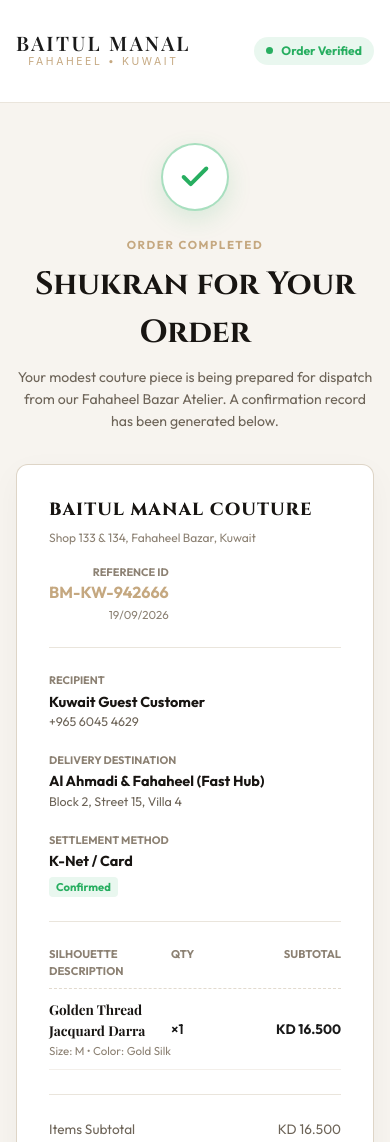
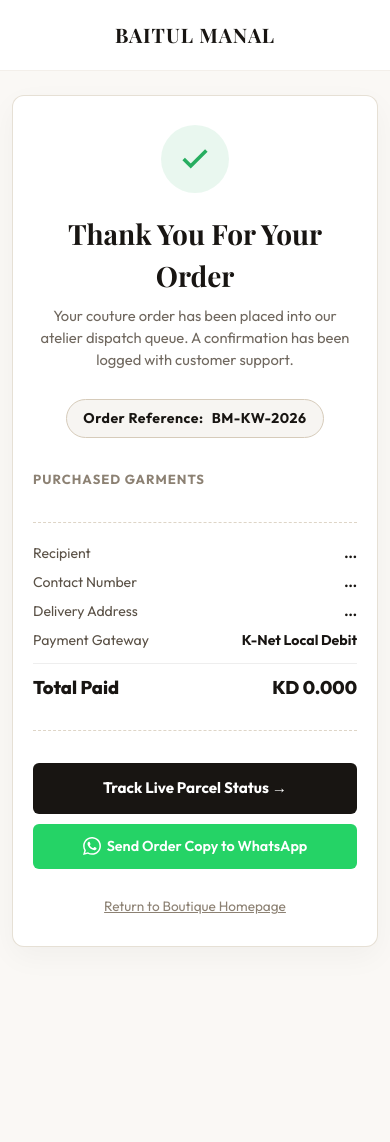
Before and after one commit to ikachi282004-creator/BAITUL-MANAL, a plain HTML site: page order-success.html in a window 390 px wide. Shown: the top 1142 px of the page. After the commit the page ends 995 px from the top, so only its background shows below. Drawn offline with nearby package versions, Linux system fonts and the light colour scheme; a web font is replaced by a local one.

Commit message:
feat: implement dedicated mobile-friendly order success receipt page

```diff
--- a/assets/js/checkout.js
+++ b/assets/js/checkout.js
@@ -276,7 +276,8 @@
         localStorage.setItem('bm_customer_phone', phone);
         window.dispatchEvent(new Event('bm_cart_updated'));
 
-        window.location.href = `track-order.html?id=${data.order.orderId}`;
+        // DIRECT REDIRECT TO DEDICATED MOBILE-FRIENDLY ORDER SUCCESS RECEIPT
+        window.location.href = `order-success.html?id=${data.order.orderId}`;
       } else {
         alert(data.error || 'Failed to place order. Please check your network connection.');
         placeOrderBtn.disabled = false;
--- a/assets/js/order-success.js
+++ b/assets/js/order-success.js
@@ -1,122 +1,66 @@
-/**
- * BAITUL MANAL — Order Success & Receipt Controller (order-success.js)
- * Reads latest placed order from localStorage('bm_last_order')
- * Calculates voucher metrics, clears shopping bag, and binds WhatsApp concierge.
- */
+document.addEventListener('DOMContentLoaded', async () => {
+  const urlParams = new URLSearchParams(window.location.search);
+  const orderId = urlParams.get('id');
 
-document.addEventListener('DOMContentLoaded', async () => {
-  let catalog = [];
-
-  try {
-    const res = await fetch('assets/data/products.json');
-    if (res.ok) catalog = await res.json();
-  } catch (e) {
-    console.warn('Catalog fetch fallback:', e);
+  let order = null;
+  const cachedOrderRaw = localStorage.getItem('bm_last_order');
+  if (cachedOrderRaw) {
+    try {
+      const parsed = JSON.parse(cachedOrderRaw);
+      if (!orderId || parsed.orderId === orderId) {
+        order = parsed;
+      }
+    } catch {}
   }
 
-  // Load Order Record
-  let order = null;
-  try {
-    const raw = localStorage.getItem('bm_last_order');
-    if (raw) order = JSON.parse(raw);
-  } catch (e) {
-    console.warn('Order read error:', e);
+  const API_BASE = window.location.hostname === 'localhost' || window.location.hostname === '127.0.0.1'
+    ? 'http://localhost:3000'
+    : 'https://baitul-manal-1.onrender.com';
+
+  if (!order && orderId) {
+    try {
+      const res = await fetch(`${API_BASE}/api/orders/${orderId}`);
+      if (res.ok) {
+        order = await res.json();
+      }
+    } catch (e) {
+      console.warn('Could not fetch order from backend:', e);
+    }
   }
 
-  // If no order exists, build a demo fallback
   if (!order) {
-    const fallbackId = 'BM-KW-' + Math.floor(100000 + Math.random() * 900000);
-    order = {
-      orderId: fallbackId,
-      date: new Date().toLocaleDateString('en-GB'),
-      recipient: {
-        name: 'Kuwait Guest Customer',
-        phone: '+965 6045 4629',
-        governorate: 'Al Ahmadi & Fahaheel (Fast Hub)',
-        address: 'Block 2, Street 15, Villa 4'
-      },
-      paymentMethod: 'K-Net / Card',
-      items: [
-        { id: 'BM-W-01', name: 'Golden Thread Jacquard Darra', size: 'M', color: 'Gold Silk', price: 16.500, qty: 1 }
-      ],
-      subtotal: 16.500,
-      deliveryFee: 1.500,
-      discount: 0.000,
-      total: 18.000
-    };
+    document.getElementById('orderRefDisplay').textContent = orderId || 'BM-KW-2026';
+    return;
   }
 
-  // Clear shopping bag after successful placement
-  localStorage.removeItem('bm_cart');
-  window.dispatchEvent(new Event('bm_cart_updated'));
+  // Populate UI
+  const orderRef = order.orderId || orderId || 'BM-KW-2026';
+  document.getElementById('orderRefDisplay').textContent = `#${orderRef}`;
+  document.getElementById('orderRecipient').textContent = order.recipient?.name || 'Customer';
+  document.getElementById('orderPhone').textContent = order.recipient?.phone || '+965';
+  document.getElementById('orderAddress').textContent = order.recipient?.address || order.deliveryArea || 'Kuwait';
+  document.getElementById('orderPayment').textContent = order.paymentMethod || 'K-Net Local Debit';
+  document.getElementById('orderTotalDisplay').textContent = `KD ${Number(order.total || 0).toFixed(3)}`;
 
-  // Hydrate DOM
-  document.getElementById('orderRefNumber').textContent = order.orderId;
-  document.getElementById('orderDate').textContent = order.date || new Date().toLocaleDateString('en-GB');
+  // Populate Track button
+  const trackBtn = document.getElementById('trackOrderBtn');
+  if (trackBtn) trackBtn.href = `track-order.html?id=${orderRef}`;
 
-  // Meta
-  document.getElementById('metaName').textContent = order.recipient?.name || 'Valued Guest';
-  document.getElementById('metaPhone').textContent = order.recipient?.phone || '+965 --------';
-  document.getElementById('metaArea').textContent = order.recipient?.governorate || 'Kuwait Governorate';
-  document.getElementById('metaAddress').textContent = order.recipient?.address || 'Kuwait Delivery Address';
-  document.getElementById('metaPayment').textContent = order.paymentMethod || 'K-Net Debit';
-
-  // Items List
-  const itemsContainer = document.getElementById('receiptItemsList');
+  // Populate Items Summary
+  const itemsContainer = document.getElementById('orderItemsSummary');
   if (itemsContainer && Array.isArray(order.items)) {
-    itemsContainer.innerHTML = order.items.map(item => {
-      const match = catalog.find(p => p.id === item.id);
-      const title = item.name || match?.name?.en || item.id;
-      const unit = item.price || match?.salePrice || match?.price || 0;
-      const lineTotal = unit * item.qty;
-
-      return `
-        <div class="receipt-item-row">
-          <div>
-            <span class="receipt-item-name">${title}</span>
-            <span class="receipt-item-spec">Size: ${item.size} • Color: ${item.color}</span>
-          </div>
-          <span style="font-weight:600;">×${item.qty}</span>
-          <span style="text-align:right; font-weight:700;">KD ${lineTotal.toFixed(3)}</span>
-        </div>
-      `;
-    }).join('');
+    itemsContainer.innerHTML = order.items.map(item => `
+      <div class="success-item-row">
+        <span>${item.name || item.id} (${item.size || 'M'}) x${item.qty || 1}</span>
+        <strong>KD ${Number((item.price || 0) * (item.qty || 1)).toFixed(3)}</strong>
+      </div>
+    `).join('');
   }
 
-  // Totals Ledger
-  document.getElementById('ledgerSubtotal').textContent = `KD ${(order.subtotal || 0).toFixed(3)}`;
-  document.getElementById('ledgerShipping').textContent = (order.deliveryFee === 0)
-    ? 'KD 0.000 (FREE)'
-    : `KD ${(order.deliveryFee || 0).toFixed(3)}`;
-
-  if (order.discount && order.discount > 0) {
-    const discRow = document.getElementById('ledgerDiscountRow');
-    if (discRow) discRow.style.display = 'flex';
-    document.getElementById('ledgerDiscount').textContent = `-KD ${order.discount.toFixed(3)}`;
-  }
-
-  document.getElementById('ledgerTotal').textContent = `KD ${(order.total || 0).toFixed(3)}`;
-
-  // Bind WhatsApp Dispatch Message
-  const waBtn = document.getElementById('whatsAppConfirmBtn');
+  // WhatsApp Concierge Link
+  const waBtn = document.getElementById('orderWhatsAppSupport');
   if (waBtn) {
-    const linesSummary = (order.items || []).map(i => `• ${i.name || i.id} (${i.size}) x${i.qty}`).join('\n');
-    const msg = encodeURIComponent(
-      `*BAITUL MANAL ORDER DISPATCH*\n\n` +
-      `*Order ID:* ${order.orderId}\n` +
-      `*Customer:* ${order.recipient?.name} (${order.recipient?.phone})\n` +
-      `*Destination:* ${order.recipient?.governorate}\n` +
-      `*Address:* ${order.recipient?.address}\n\n` +
-      `*Items:*\n${linesSummary}\n\n` +
-      `*Settlement:* ${order.paymentMethod}\n` +
-      `*Total Payable:* KD ${(order.total || 0).toFixed(3)}\n\n` +
-      `Kindly confirm dispatch from Fahaheel Bazar Atelier.`
-    );
+    const msg = encodeURIComponent(`Salam Baitul Manal! I just placed Order #${orderRef} for KD ${Number(order.total || 0).toFixed(3)}. Could you please confirm my dispatch status?`);
     waBtn.href = `https://wa.me/96560454629?text=${msg}`;
   }
-
-  // Print Handler
-  document.getElementById('printReceiptBtn')?.addEventListener('click', () => {
-    window.print();
-  });
 });
--- a/order-success.html
+++ b/order-success.html
@@ -3,147 +3,220 @@
 <head>
   <meta charset="UTF-8" />
   <meta name="viewport" content="width=device-width, initial-scale=1.0" />
-  <title>Order Confirmation | BAITUL MANAL Kuwait</title>
+  <title>Order Confirmed | BAITUL MANAL Kuwait</title>
 
   <link rel="preconnect" href="https://fonts.googleapis.com">
   <link rel="preconnect" href="https://fonts.gstatic.com" crossorigin>
-  <link href="https://fonts.googleapis.com/css2?family=Cinzel:wght@600;700;800&family=Outfit:wght@300;400;500;600;700&family=Playfair+Display:ital,wght@0,600;0,700;1,400&display=swap" rel="stylesheet">
+  <link href="https://fonts.googleapis.com/css2?family=Outfit:wght@300;400;500;600;700;800&family=Playfair+Display:ital,wght@0,600;0,700;1,400&display=swap" rel="stylesheet">
 
   <link rel="stylesheet" href="assets/css/variables.css" />
   <link rel="stylesheet" href="assets/css/base.css" />
   <link rel="stylesheet" href="assets/css/components.css" />
-  <link rel="stylesheet" href="assets/css/order-success.css" />
+  <style>
+    body {
+      background-color: #faf8f5;
+      font-family: 'Outfit', sans-serif;
+      color: #181512;
+      margin: 0;
+      padding: 0;
+    }
+    .success-wrapper {
+      max-width: 620px;
+      margin: 2.5rem auto 4rem;
+      padding: 0 16px;
+    }
+    .success-card {
+      background: #ffffff;
+      border-radius: 12px;
+      border: 1px solid rgba(214, 203, 186, 0.6);
+      padding: 2.5rem 2rem;
+      box-shadow: 0 10px 30px rgba(0,0,0,0.04);
+      text-align: center;
+    }
+    @media (max-width: 480px) {
+      .success-wrapper {
+        margin: 1.5rem auto 3rem;
+        padding: 0 12px;
+      }
+      .success-card {
+        padding: 1.8rem 1.25rem;
+      }
+    }
+    .success-badge {
+      width: 68px;
+      height: 68px;
+      margin: 0 auto 1.25rem;
+      background: rgba(39, 174, 96, 0.1);
+      border-radius: 50%;
+      display: flex;
+      align-items: center;
+      justify-content: center;
+      color: #27ae60;
+    }
+    .success-title {
+      font-family: 'Playfair Display', Georgia, serif;
+      font-size: 1.75rem;
+      font-weight: 700;
+      margin: 0 0 0.5rem;
+      color: #181512;
+    }
+    .success-sub {
+      color: #70685f;
+      font-size: 0.92rem;
+      line-height: 1.5;
+      margin: 0 0 1.75rem;
+    }
+    .order-tag {
+      display: inline-flex;
+      align-items: center;
+      gap: 8px;
+      background: #f7f5f2;
+      border: 1px solid #d6cbba;
+      padding: 8px 16px;
+      border-radius: 20px;
+      font-weight: 700;
+      font-size: 0.88rem;
+      letter-spacing: 0.5px;
+      margin-bottom: 2rem;
+    }
+    .receipt-ledger {
+      text-align: left;
+      border-top: 1px dashed rgba(214, 203, 186, 0.8);
+      border-bottom: 1px dashed rgba(214, 203, 186, 0.8);
+      padding: 1.25rem 0;
+      margin-bottom: 2rem;
+    }
+    .receipt-row {
+      display: flex;
+      justify-content: space-between;
+      font-size: 0.88rem;
+      margin-bottom: 8px;
+      color: #5a5146;
+    }
+    .receipt-row strong {
+      color: #181512;
+    }
+    .receipt-row.total-row {
+      font-size: 1.15rem;
+      font-weight: 800;
+      color: #181512;
+      margin-top: 12px;
+      padding-top: 10px;
+      border-top: 1px solid #eee;
+    }
+    .items-purchased-box {
+      text-align: left;
+      margin-bottom: 2rem;
+    }
+    .items-purchased-box h4 {
+      font-size: 0.82rem;
+      text-transform: uppercase;
+      letter-spacing: 1px;
+      color: #8c8173;
+      margin: 0 0 10px;
+    }
+    .success-item-row {
+      display: flex;
+      justify-content: space-between;
+      font-size: 0.88rem;
+      padding: 6px 0;
+      border-bottom: 1px solid #faf8f5;
+    }
+    .btn-action-primary {
+      display: block;
+      width: 100%;
+      background: #181512;
+      color: #ffffff !important;
+      text-decoration: none;
+      padding: 14px 20px;
+      border-radius: 6px;
+      font-weight: 700;
+      font-size: 0.95rem;
+      margin-bottom: 10px;
+      transition: background 0.2s;
+    }
+    .btn-action-primary:hover {
+      background: #332d27;
+    }
+    .btn-action-outline {
+      display: flex;
+      align-items: center;
+      justify-content: center;
+      gap: 6px;
+      width: 100%;
+      background: #25d366;
+      color: #ffffff !important;
+      text-decoration: none;
+      padding: 12px 20px;
+      border-radius: 6px;
+      font-weight: 600;
+      font-size: 0.9rem;
+    }
+  </style>
 </head>
-<body class="success-page-body">
+<body>
 
-  <!-- Header -->
-  <header class="site-header site-header--minimal">
-    <div class="container header__inner">
-      <a href="index.html" class="brand-logo">
-        <span class="brand-logo__primary">BAITUL MANAL</span>
-        <span class="brand-logo__sub">FAHAHEEL • KUWAIT</span>
-      </a>
-      <div class="header-status-badge">
-        <span class="status-dot"></span>
-        <span>Order Verified</span>
-      </div>
-    </div>
+  <header style="padding: 1.25rem 0; text-align: center; border-bottom: 1px solid rgba(214,203,186,0.3); background: #ffffff;">
+    <a href="index.html" style="font-family: 'Playfair Display', serif; font-size: 1.25rem; font-weight: 700; color: #181512; text-decoration: none; letter-spacing: 1px;">
+      BAITUL MANAL
+    </a>
   </header>
 
-  <main class="success-viewport container">
-    <!-- Success Banner -->
-    <section class="success-hero">
-      <div class="checkmark-circle">
-        <svg width="34" height="34" viewBox="0 0 24 24" fill="none" stroke="#27ae60" stroke-width="2.8" stroke-linecap="round" stroke-linejoin="round">
+  <main class="success-wrapper">
+    <div class="success-card">
+      <div class="success-badge">
+        <svg width="34" height="34" viewBox="0 0 24 24" fill="none" stroke="currentColor" stroke-width="2.5">
           <polyline points="20 6 9 17 4 12"></polyline>
         </svg>
       </div>
-      <span class="success-eyebrow">ORDER COMPLETED</span>
-      <h1 class="success-title">Shukran for Your Order</h1>
-      <p class="success-subtitle">
-        Your modest couture piece is being prepared for dispatch from our Fahaheel Bazar Atelier. A confirmation record has been generated below.
-      </p>
-    </section>
 
-    <!-- Printable Voucher / Receipt Card -->
-    <div class="receipt-card-wrapper" id="printableReceipt">
-      <div class="receipt-card">
+      <h1 class="success-title">Thank You For Your Order</h1>
+      <p class="success-sub">Your couture order has been placed into our atelier dispatch queue. A confirmation has been logged with customer support.</p>
 
-        <!-- Receipt Top Header -->
-        <div class="receipt-header">
-          <div>
-            <span class="receipt-brand">BAITUL MANAL COUTURE</span>
-            <span class="receipt-loc">Shop 133 & 134, Fahaheel Bazar, Kuwait</span>
-          </div>
-          <div class="receipt-ref-block">
-            <span class="ref-label">Reference ID</span>
-            <strong class="ref-number" id="orderRefNumber">BM-KW-2026-0000</strong>
-            <span class="ref-date" id="orderDate">--/--/2026</span>
-          </div>
+      <div class="order-tag">
+        <span>Order Reference:</span>
+        <strong id="orderRefDisplay">Loading...</strong>
+      </div>
+
+      <div class="items-purchased-box">
+        <h4>Purchased Garments</h4>
+        <div id="orderItemsSummary"></div>
+      </div>
+
+      <div class="receipt-ledger">
+        <div class="receipt-row">
+          <span>Recipient</span>
+          <strong id="orderRecipient">...</strong>
         </div>
+        <div class="receipt-row">
+          <span>Contact Number</span>
+          <strong id="orderPhone">...</strong>
+        </div>
+        <div class="receipt-row">
+          <span>Delivery Address</span>
+          <strong id="orderAddress" style="max-width: 60%; text-align: right; word-break: break-word;">...</strong>
+        </div>
+        <div class="receipt-row">
+          <span>Payment Gateway</span>
+          <strong id="orderPayment">K-Net Local Debit</strong>
+        </div>
+        <div class="receipt-row total-row">
+          <span>Total Paid</span>
+          <span id="orderTotalDisplay">KD 0.000</span>
+        </div>
+      </div>
 
-        <div class="receipt-divider"></div>
-
-        <!-- Customer & Delivery Snapshot Matrix -->
-        <div class="receipt-meta-grid">
-          <div class="meta-block">
-            <span class="meta-label">Recipient</span>
-            <strong id="metaName" class="meta-val">--</strong>
-            <span id="metaPhone" class="meta-sub">+965 --------</span>
-          </div>
-          <div class="meta-block">
-            <span class="meta-label">Delivery Destination</span>
-            <strong id="metaArea" class="meta-val">--</strong>
-            <span id="metaAddress" class="meta-sub">Block -, Street -, House -</span>
-          </div>
-          <div class="meta-block">
-            <span class="meta-label">Settlement Method</span>
-            <strong id="metaPayment" class="meta-val">K-Net / Card</strong>
-            <span id="metaPayStatus" class="meta-badge">Confirmed</span>
-          </div>
-        </div>
-
-        <div class="receipt-divider"></div>
-
-        <!-- Purchased Line Items -->
-        <div class="receipt-items-table">
-          <div class="table-head">
-            <span>Silhouette Description</span>
-            <span>Qty</span>
-            <span style="text-align:right;">Subtotal</span>
-          </div>
-          <div class="table-body" id="receiptItemsList">
-            <!-- Dynamic Injection -->
-          </div>
-        </div>
-
-        <div class="receipt-divider"></div>
-
-        <!-- Ledger Financials -->
-        <div class="receipt-totals-ledger">
-          <div class="ledger-row">
-            <span>Items Subtotal</span>
-            <span id="ledgerSubtotal">KD 0.000</span>
-          </div>
-          <div class="ledger-row">
-            <span>Kuwait Governorate Delivery</span>
-            <span id="ledgerShipping">KD 0.000</span>
-          </div>
-          <div class="ledger-row" id="ledgerDiscountRow" style="display:none;">
-            <span>Privilege Voucher Privilege</span>
-            <span id="ledgerDiscount" style="color:#27ae60;">-KD 0.000</span>
-          </div>
-          <div class="ledger-row ledger-row--final">
-            <span>Total Payable (KWD)</span>
-            <strong id="ledgerTotal">KD 0.000</strong>
-          </div>
-        </div>
-
-        <!-- Seal & Authenticity Stamp -->
-        <div class="receipt-stamp-footer">
-          <div class="stamp-box">
-            <span class="stamp-title">AUTHENTIC ATELIER PIECE</span>
-            <span class="stamp-sub">Tailored in Kuwait</span>
-          </div>
-          <span class="tax-exemption">State of Kuwait • VAT / Tax Free (0.000%)</span>
-        </div>
-
-      </div>
-    </div>
-
-    <!-- Actions Deck -->
-    <div class="success-actions-deck no-print">
-      <a href="#" target="_blank" class="btn-whatsapp-dispatch" id="whatsAppConfirmBtn">
-        <svg width="20" height="20" viewBox="0 0 24 24" fill="currentColor"><path d="M.057 24l1.687-6.163c-1.041-1.804-1.588-3.849-1.587-5.946.003-6.556 5.338-11.891 11.893-11.891 3.181.001 6.167 1.24 8.413 3.488 2.245 2.248 3.481 5.236 3.48 8.414-.003 6.557-5.338 11.892-11.893 11.892-1.99-.001-3.951-.5-5.688-1.448l-6.305 1.654zm6.597-3.807c1.676.995 3.276 1.591 5.392 1.592 5.448 0 9.886-4.434 9.889-9.885.002-5.462-4.415-9.89-9.881-9.892-5.452 0-9.887 4.434-9.889 9.884-.001 2.225.651 3.891 1.746 5.634l-.999 3.648 3.742-.981zm11.387-5.464c-.074-.124-.272-.198-.57-.347-.297-.149-1.758-.868-2.031-.967-.272-.099-.47-.149-.669.149-.198.297-.768.967-.941 1.165-.173.198-.347.223-.644.074-.297-.149-1.255-.462-2.39-1.475-.883-.788-1.48-1.761-1.653-2.059-.173-.297-.018-.458.13-.606.134-.133.297-.347.446-.521.151-.172.2-.296.3-.495.099-.198.05-.372-.025-.521-.075-.148-.669-1.611-.916-2.206-.242-.579-.487-.501-.669-.51l-.57-.01c-.198 0-.52.074-.792.372s-1.04 1.016-1.04 2.479 1.065 2.876 1.213 3.074c.149.198 2.095 3.2 5.076 4.487.709.306 1.263.489 1.694.626.712.226 1.36.194 1.872.118.571-.085 1.758-.719 2.006-1.413.248-.695.248-1.29.173-1.414z"/></svg>
-        <span>Send Order to Concierge WhatsApp</span>
+      <a href="track-order.html" id="trackOrderBtn" class="btn-action-primary">
+        <span>Track Live Parcel Status →</span>
       </a>
 
-      <div class="actions-sub-row">
-        <button type="button" class="btn-secondary-receipt" id="printReceiptBtn">
-          <svg width="17" height="17" viewBox="0 0 24 24" fill="none" stroke="currentColor" stroke-width="2"><polyline points="6 9 6 2 18 2 18 9"></polyline><path d="M6 18H4a2 2 0 0 1-2-2v-5a2 2 0 0 1 2-2h16a2 2 0 0 1 2 2v5a2 2 0 0 1-2 2h-2"></path><rect x="6" y="14" width="12" height="8"></rect></svg>
-          <span>Print Voucher / Save PDF</span>
-        </button>
-        <a href="shop.html" class="btn-return-shop">Return to Boutique Catalog</a>
+      <a href="#" id="orderWhatsAppSupport" target="_blank" class="btn-action-outline">
+        <svg width="18" height="18" viewBox="0 0 24 24" fill="currentColor"><path d="M.057 24l1.687-6.163c-1.041-1.804-1.588-3.849-1.587-5.946.003-6.556 5.338-11.891 11.893-11.891 3.181.001 6.167 1.24 8.413 3.488 2.245 2.248 3.481 5.236 3.48 8.414-.003 6.557-5.338 11.892-11.893 11.892-1.99-.001-3.951-.5-5.688-1.448l-6.305 1.654zm6.597-3.807c1.676.995 3.276 1.591 5.392 1.592 5.448 0 9.886-4.434 9.889-9.885.002-5.462-4.415-9.89-9.881-9.892-5.452 0-9.887 4.434-9.889 9.884-.001 2.225.651 3.891 1.746 5.634l-.999 3.648 3.742-.981zm11.387-5.464c-.074-.124-.272-.198-.57-.347-.297-.149-1.758-.868-2.031-.967-.272-.099-.47-.149-.669.149-.198.297-.768.967-.941 1.165-.173.198-.347.223-.644.074-.297-.149-1.255-.462-2.39-1.475-.883-.788-1.48-1.761-1.653-2.059-.173-.297-.018-.458.13-.606.134-.133.297-.347.446-.521.151-.172.2-.296.3-.495.099-.198.05-.372-.025-.521-.075-.148-.669-1.611-.916-2.206-.242-.579-.487-.501-.669-.51l-.57-.01c-.198 0-.52.074-.792.372s-1.04 1.016-1.04 2.479 1.065 2.876 1.213 3.074c.149.198 2.095 3.2 5.076 4.487.709.306 1.263.489 1.694.626.712.226 1.36.194 1.872.118.571-.085 1.758-.719 2.006-1.413.248-.695.248-1.29.173-1.414z"/></svg>
+        <span>Send Order Copy to WhatsApp</span>
+      </a>
+
+      <div style="margin-top: 1.5rem;">
+        <a href="index.html" style="font-size: 0.85rem; color: #8c8173; text-decoration: underline;">Return to Boutique Homepage</a>
       </div>
     </div>
   </main>
```
